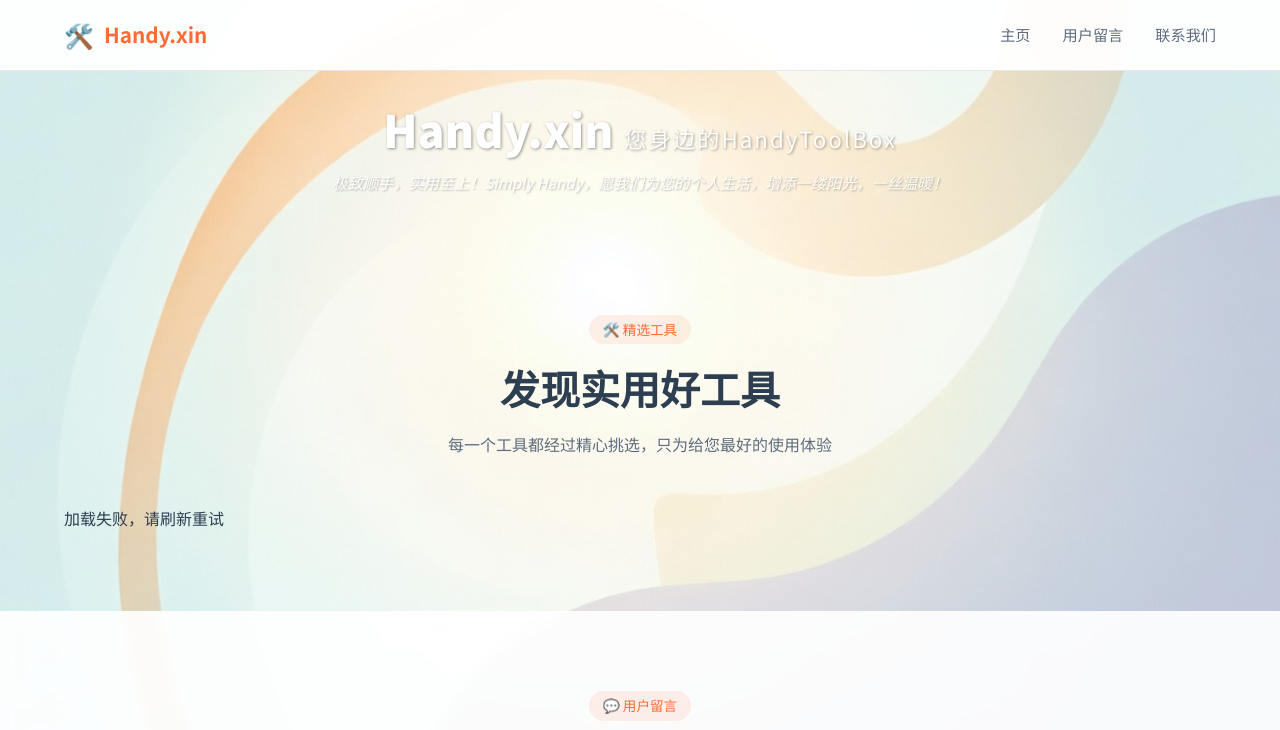
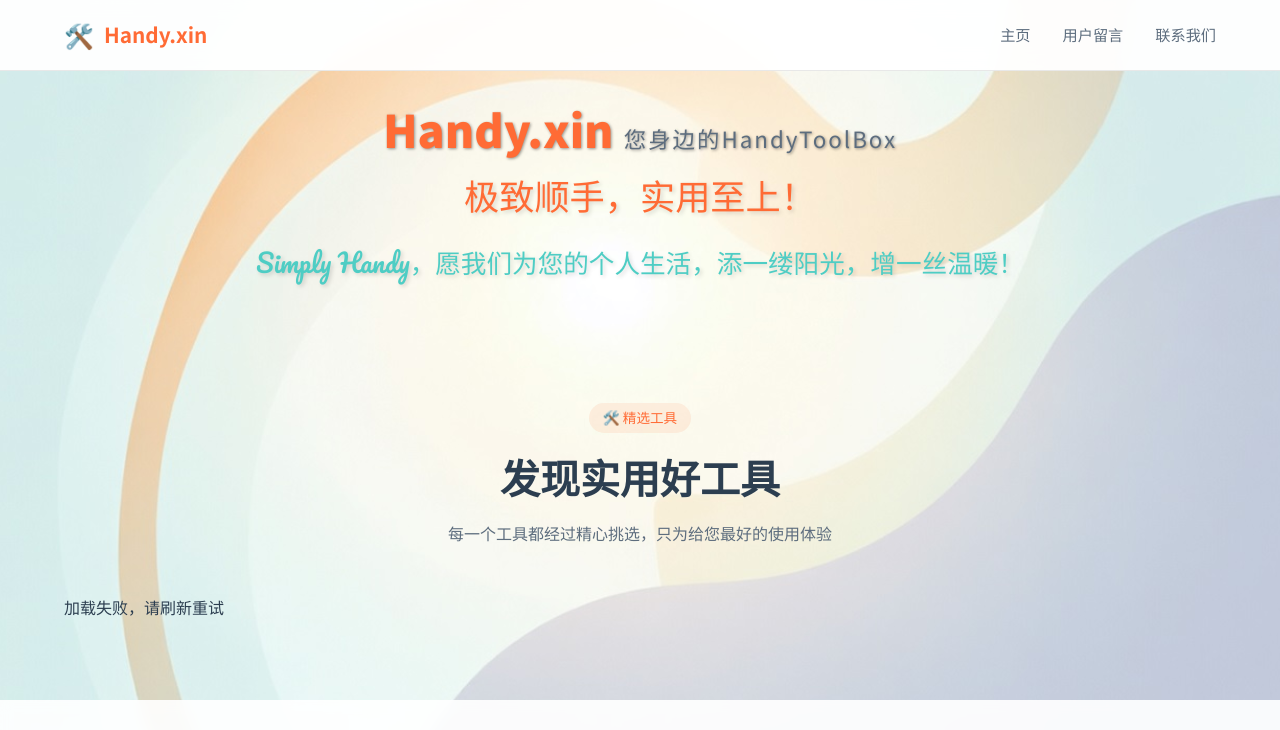
Before and after one commit to CB-Goat/handy, a plain HTML site: page frontend/index.html in a window 1280 px wide. Shown: the top 730 px of the page. Drawn offline with Linux system fonts and the light colour scheme; no server answers; a web font is replaced by a local one.

Commit message:
style: 标题橙色，标语分两行使用不同艺术字体

```diff
--- a/frontend/css/style.css
+++ b/frontend/css/style.css
@@ -157,20 +157,29 @@ img {
   font-weight: 900;
   line-height: 1.3;
   margin-bottom: 12px;
+  color: var(--primary);
 }
 
 .hero-subtitle {
   font-size: 0.5em;
   font-weight: 400;
-  opacity: 0.95;
+  color: var(--text-light);
   letter-spacing: 2px;
 }
 
-.hero-slogan {
-  font-size: 0.95rem;
-  font-style: italic;
-  opacity: 0.9;
-  text-shadow: 1px 1px 2px rgba(0,0,0,0.3);
+.hero-slogan-zh {
+  font-family: 'Long Cang', cursive;
+  font-size: clamp(1.5rem, 3vw, 2.2rem);
+  color: var(--primary);
+  margin-bottom: 16px;
+  text-shadow: 2px 2px 4px rgba(0,0,0,0.15);
+}
+
+.hero-slogan-en {
+  font-family: 'Pacifico', cursive;
+  font-size: clamp(1.1rem, 2.5vw, 1.6rem);
+  color: var(--secondary);
+  text-shadow: 2px 2px 4px rgba(0,0,0,0.15);
 }
 
 /* ---------- 按钮 ---------- */
--- a/frontend/index.html
+++ b/frontend/index.html
@@ -8,7 +8,7 @@
   <meta name="description" content="Handy.xin，收录、展示新鲜创造的个性化实用工具，实用、顺手、有创意。Simply Handy，极致顺手，实用至上！">
   <link rel="stylesheet" href="css/style.css">
   <link rel="preconnect" href="https://fonts.googleapis.com">
-  <link href="https://fonts.googleapis.com/css2?family=Noto+Sans+SC:wght@300;400;500;700;900&display=swap" rel="stylesheet">
+  <link href="https://fonts.googleapis.com/css2?family=Noto+Sans+SC:wght@300;400;500;700;900&family=Long+Cang:wght@400;700&family=Pacifico&display=swap" rel="stylesheet">
 </head>
 <body>
   <!-- 导航栏 -->
@@ -35,9 +35,8 @@
       <h1 class="hero-title">
         Handy.xin <span class="hero-subtitle">您身边的HandyToolBox</span>
       </h1>
-      <p class="hero-slogan">
-        极致顺手，实用至上！Simply Handy，愿我们为您的个人生活，增添一缕阳光，一丝温暖！
-      </p>
+      <p class="hero-slogan-zh">极致顺手，实用至上！</p>
+      <p class="hero-slogan-en">Simply Handy，愿我们为您的个人生活，添一缕阳光，增一丝温暖！</p>
     </div>
   </section>
 
```
